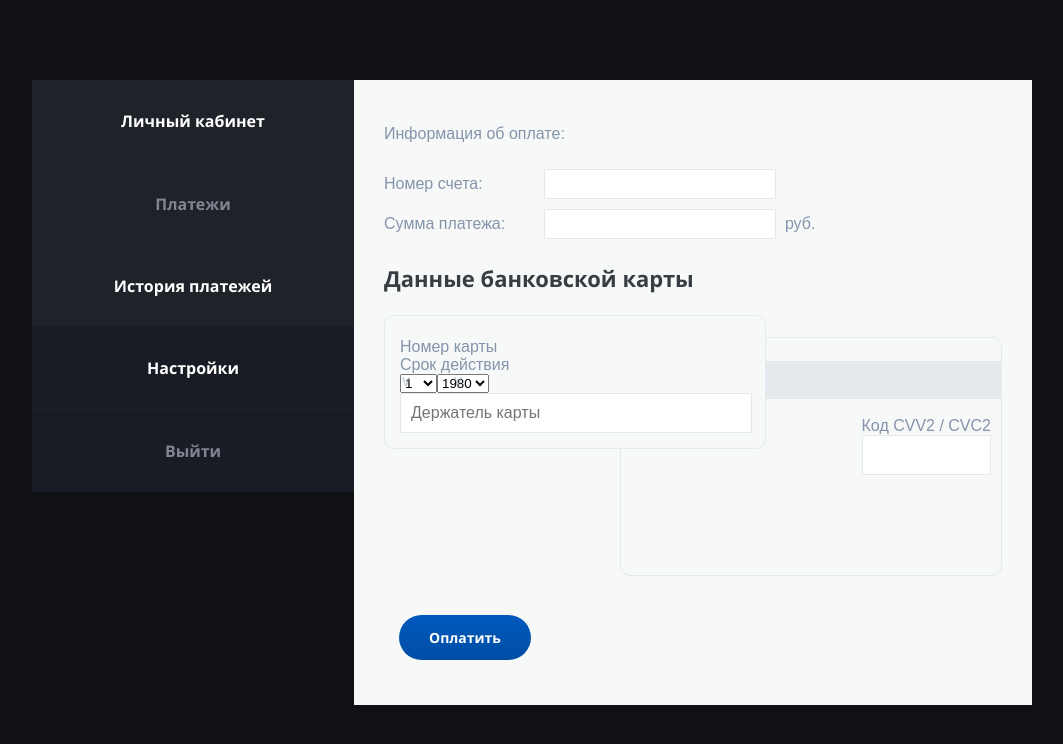
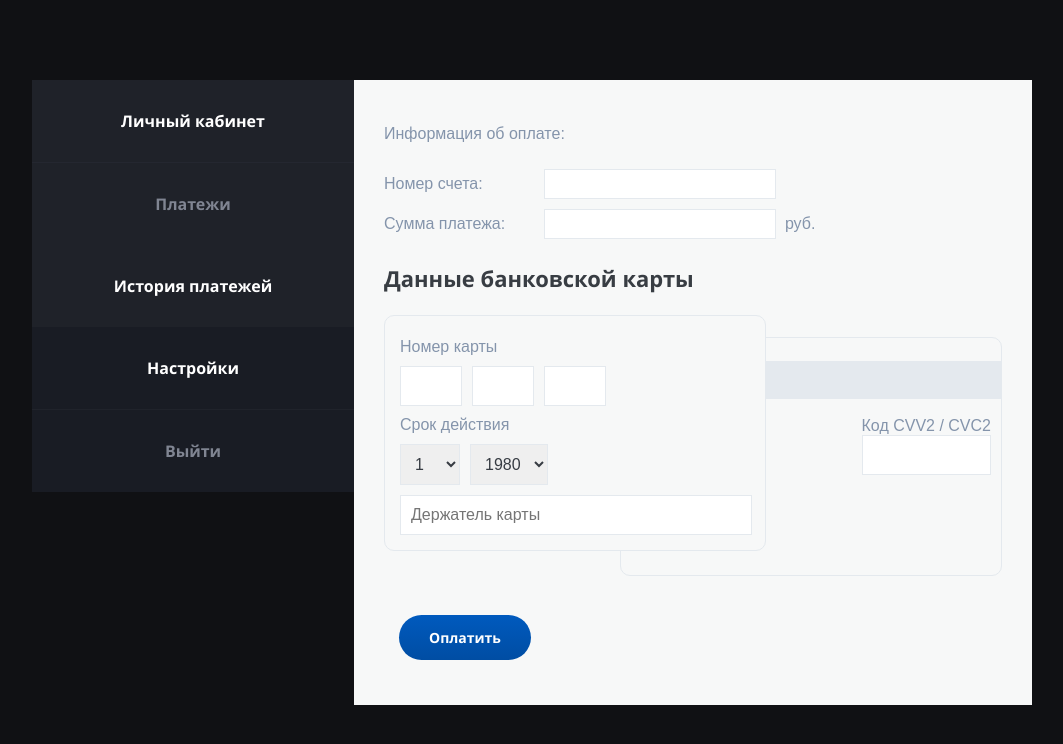
Before and after one commit to Spanri/card-payment-page, a Vue app: page /payment in a window 1280 px wide. Shown: the top 744 px of the page, without its empty margins (108-1171 px from the left). Built offline with nearby package versions, Linux system fonts and the light colour scheme.

Commit message:
fix ext card input

```diff
--- a/src/components/PaymentExtCard.vue
+++ b/src/components/PaymentExtCard.vue
@@ -3,37 +3,40 @@
     <span>Номер карты</span>
     <br>
     <div class="ext-card__input-number-group">
-      <!-- <input
-        v-for="index in 4" :key="index"
+      <input
+        v-for="(v, index) in $v.cardNumber.$each.$iter" :key="index"
         class="ext-card__input-number"
-        title="Введите 4 цифры" minlength="4"
-        v-model="$v.cardNumber[index].$model" @keypress="onlyNumber"
+        maxlength="4" title="Введите 4 цифры"
+        v-model="v.$model" @keypress="onlyNumber"
         :class="{
-          'input-error':
-            $v.cardNumber[index].$invalid && $v.cardNumber[index].$dirty,
-          'input-success': !$v.cardNumber[index].$invalid}"
-        @input="!$v.cardNumber[index].$invalid ?
-          setInfo('cardHolder', $v.cardNumber[index].$model) : ''"
-      > -->
+          'input-error': v.$anyError && v.$dirty,
+          'input-success': !v.$invalid}"
+        @input="!v.$invalid ? setInfo('cardHolder', v.$model) : ''"
+      >
+      <div v-for="(v, index) in $v.cardNumber.$each.$iter" :key="index + 100">
+        <div class="error" v-if="!v.required && v.$dirty">
+          Поле {{ +index + 1 }} обязательно.
+        </div>
+        <div class="error" v-if="!v.minLength && v.$dirty">
+          В поле {{ +index + 1 }} необходимо ввести 4 символа.
+        </div>
+         <!-- {{ v }} -->
+      </div>
     </div>
     <span>Срок действия</span>
     <br>
     <!-- Месяц срока действия -->
-    <div class="ext-card__select">
-      <select>
+    <select class="ext-card__select ext-card__select_month">
       <option v-for="(elem, index) in 12" :key="index">
         {{index + 1}}
       </option>
     </select>
-    </div>
     <!-- Год срока действия -->
-    <div class="ext-card__select">
-      <select>
+    <select class="ext-card__select ext-card__select_year">
       <option v-for="(elem, index) in 50" :key="index">
         {{index + 1980}}
       </option>
     </select>
-    </div>
     <br>
     <input
         class="ext-card__cardholder" placeholder="Держатель карты"
@@ -69,8 +72,12 @@ export default {
   mixins: [input,], // берем отсюда метод onlyLatinLetters, onlyNumber
   data() {
     return {
-      cardNumber: [],
+      cardNumber: ['', '', '',],
       cardHolder: '',
+      date: {
+        month: '',
+        year: '',
+      },
     };
   },
   methods: {
@@ -85,14 +92,11 @@ export default {
       minLength: minLength(4),
     },
     cardNumber: {
-      0: {
       required,
-      },
-      1: {
+      minLength: minLength(3),
+      $each: {
         required,
-      },
-      2: {
-        required,
+        minLength: minLength(3),
       },
     },
   },
@@ -100,7 +104,7 @@ export default {
 </script>
 
 <style lang="scss" scoped>
-input {
+input, select {
   @include input;
 }
 
@@ -118,13 +122,23 @@ input {
     margin-right: 0;
   }
 
-  &__input-number-group input {
+  &__input-number {
     width: 40px;
+    margin: 10px 0;
+  }
+
+  &__input-number + &__input-number {
+    margin-left: 10px;
   }
 
   &__select {
     position: relative;
     display: inline;
+    margin: 10px 0;
+
+    &_month {
+      margin-right: 10px;
+    }
 
     &:after {
       content: "v";
```
Also changed, not shown: 1 other file (tests, documents, lock files or other folders). Lines whose indentation alone changed are shown as unchanged.
